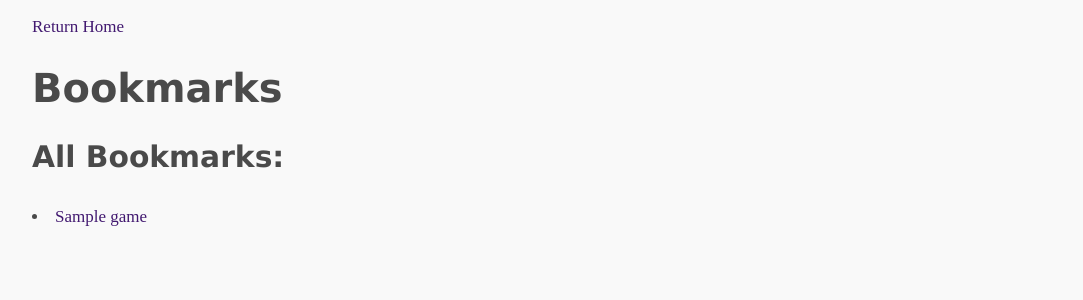
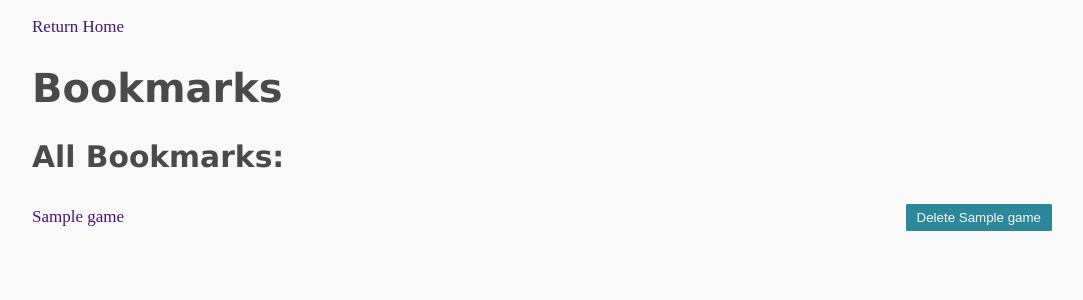
Before and after one commit to haselfine/capstone_project_4, a Flask app: page /bookmarks in a window 1280 px wide. Shown: the top 300 px of the page, without its empty margins (98-1181 px from the left). Run offline with Flask 2, Linux system fonts and the light colour scheme; tables that the repository leaves empty hold one stand-in row (values such as "Sample post").

Commit message:
implement deleting bookmarks

```diff
--- a/model/game.py
+++ b/model/game.py
@@ -13,10 +13,10 @@ class Game(BaseModel):
     date_released_timestamp = TimestampField()
     rating = IntegerField()
     image_url = CharField(unique=True)
-    platforms = TextField() # store json for these as text in db
-    website_urls = TextField()  # store json for these as text in db
+    platforms = TextField()
+    website_urls = TextField()
     igdb_id = IntegerField()
-    twitch_id = IntegerField(null=True)
+    twitch_id = IntegerField(null=True) # allow null values
 
     def __str__(self):
         return self.title
--- a/web_interface/app.py
+++ b/web_interface/app.py
@@ -4,7 +4,7 @@ Renders and displays templates from the templates directory
 Import this file and call app.start() to start web server
 """
 
-from flask import Flask, request, render_template, redirect
+from flask import Flask, request, render_template, redirect, Response
 from dataclasses import dataclass
 from view.game_API import *
 from view.image import *
@@ -41,13 +41,13 @@ def search_results():
         return render_template('home.html', list_heading='No Results Found')
 
 
-@app.route('/game/<game_id>')
-def game(game_id):
-    game_obj = find_game_by_igdb_id(game_id)[0] # see if game is bookmarked
+@app.route('/game/<igdb_id>')
+def game(igdb_id):
+    game_obj = find_game_by_igdb_id(igdb_id)[0] # see if game is bookmarked
 
     if game_obj is None:
         bookmarked = 'false'
-        game_details = get_game_info(game_id)[0]
+        game_details = get_game_info(igdb_id)[0]
 
         if game_details is not None:
             game_obj = create_game(game_details, True)
@@ -74,9 +74,19 @@ def add_bookmark():
     error = add_game(game_data, False)[1]
 
     if error is None:
-        return '200'
+        return Response('status_code: 201', status=201)
     else:
-        return '400'
+        return Response('status_code: 400', status=400)
+
+
+@app.route('/delete_bookmark/<game_id>', methods=['POST'])
+def delete_bookmark(game_id):
+    error = delete_game(game_id)[1]
+
+    if error is None:
+        return redirect('/bookmarks')
+    else:
+        return Response('status_code: 400', status=400)
 
 
 def search_for_game(search_term):
--- a/web_interface/templates/bookmarks.html
+++ b/web_interface/templates/bookmarks.html
@@ -14,9 +14,15 @@
     <h3>{{ list_heading }}</h3>
 
     {% for game in bookmarks %}
-        <li>
-          <a href="/game/{{ game.igdb_id }}">{{ game.title }}</a>
-        </li>
+        <div class="box" style="justify-content:space-between">
+          <div><a href="/game/{{ game.igdb_id }}">{{ game.title }}</a></div>
+
+          <div>
+          <form method="POST" action="/delete_bookmark/{{ game.game_id }}" onSubmit="return confirm('Delete {{ game.title }}?')">
+            <button type="submit">Delete {{ game.title }}</button>
+          </form>
+          </div>
+        </div>
     {% endfor %}
 
   </body>
--- a/web_interface/templates/home.html
+++ b/web_interface/templates/home.html
@@ -12,10 +12,9 @@
     <div class="box" style="justify-content:space-between">
       {# post the contents of the search bar #}
       <div><label for="search">Search for a game:</label>
-      <form method = "POST">
-        <input name="search" required maxlength="50" value="{{ search_term }}"></input>
+      <form method="POST" accept-charset="utf-8">
+        <input name="search" action="/" required maxlength="50" value="{{ search_term }}"></input>
         <input type="submit" value="Search"></input>
-        <a href="/"></a>
       </form></div>
 
       <div><a href="/bookmarks">Bookmarked Games</a></div>
```
